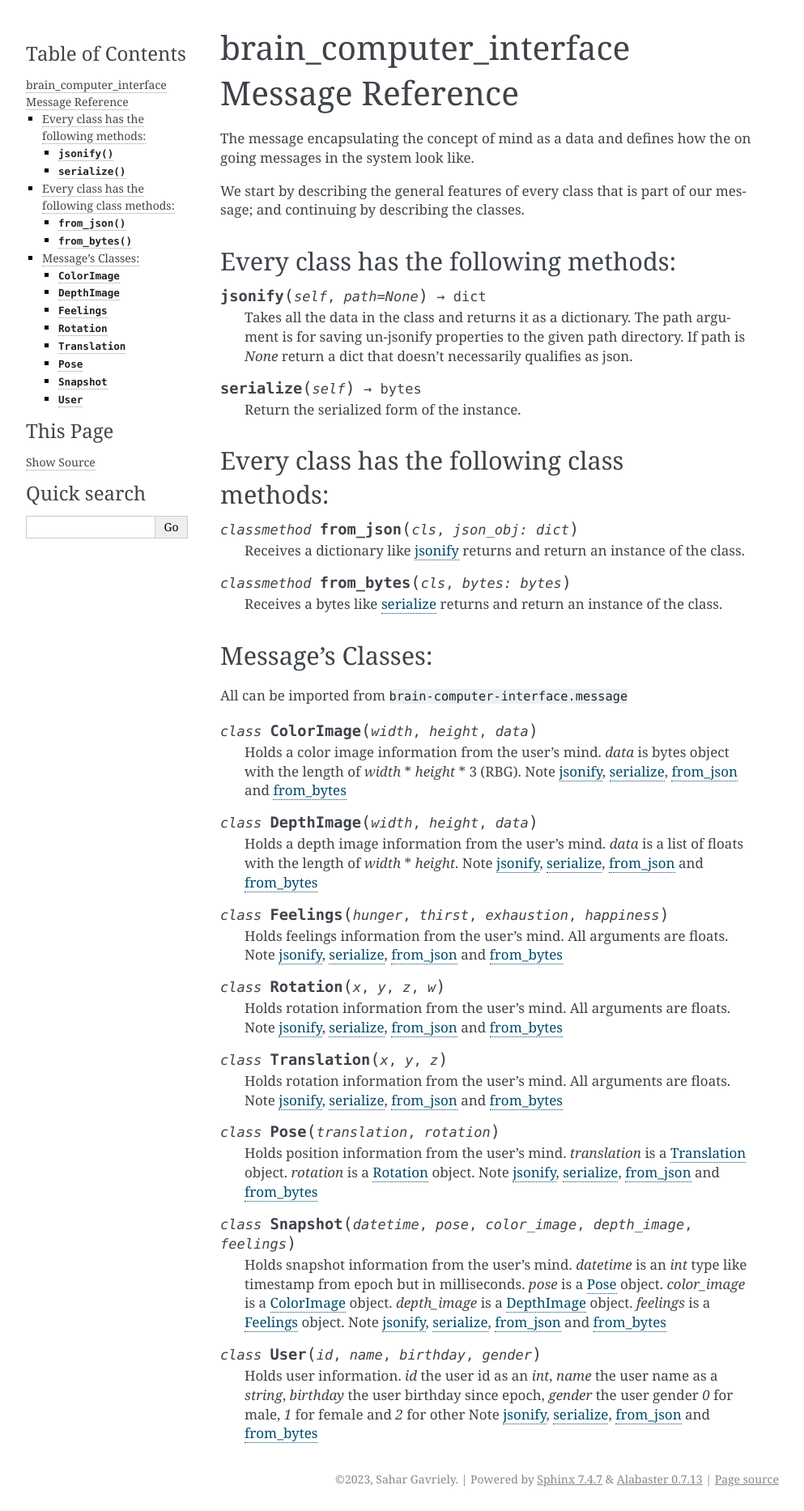
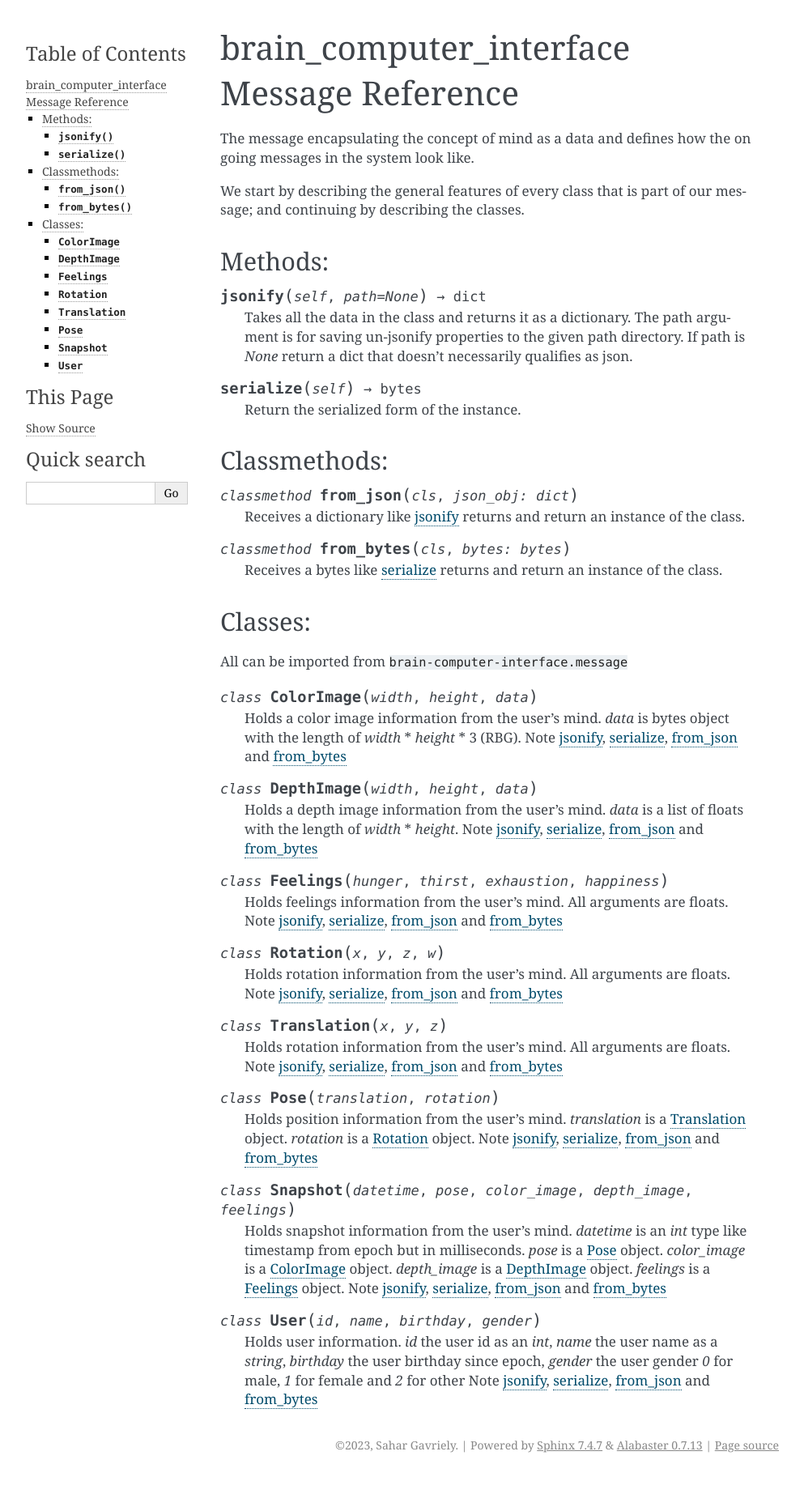
Before and after one commit to sahargavriely/the-unbearable-ease-of-programming, a Sphinx documentation site: the page built from docs/message.rst, in a window 1280 px wide. Shown: the whole page at 81% size, without its empty margins (148-1141 px from the left). Built offline with Sphinx 7.4.7, drawn with Linux system fonts in a browser that asks for light colours; after the commit the page ends 1824 px from its top, so only the background shows below that.

Commit message:
message doc

```diff
--- a/docs/message.rst
+++ b/docs/message.rst
@@ -5,8 +5,8 @@ The message encapsulating the concept of mind as a data and defines how the on g
 
 We start by describing the general features of every class that is part of our message; and continuing by describing the classes.
 
-Every class has the following methods:
---------------------------------------
+Methods:
+--------
 
 .. _target to jsonify:
 
@@ -22,8 +22,8 @@ Every class has the following methods:
 
     Return the serialized form of the instance.
 
-Every class has the following class methods:
---------------------------------------------
+Classmethods:
+-------------
 
 .. _target to from_json:
 
@@ -37,8 +37,8 @@ Every class has the following class methods:
 
     Receives a bytes like :ref:`serialize <target to serialize>` returns and return an instance of the class.
 
-Message's Classes:
-------------------
+Classes:
+--------
 
 All can be imported from ``brain-computer-interface.message``
 
--- a/docs/server/server_api.rst
+++ b/docs/server/server_api.rst
@@ -8,5 +8,5 @@ run_server
 
 .. function:: run_server(publish_method, host='0.0.0.0', port=5000, shared_dir=Path('shared/'))
 
-    This function starts the server which receives minds from clients and forward it to ``publish_method`` - a publish function e.g. ``publish_method=print`` then the data will be printed to the screen).
+    This function starts the server which receives minds from clients and forward them to ``publish_method`` - a publish function e.g. ``publish_method=print`` the data will be printed to the screen.
     You may provide an address (host and port) which the server listens to (defaults are set to ``'0.0.0.0'`` and ``5000``, respectfully) a directory in which the server will save the thoughts to (default is set to ``shared/``).
```
